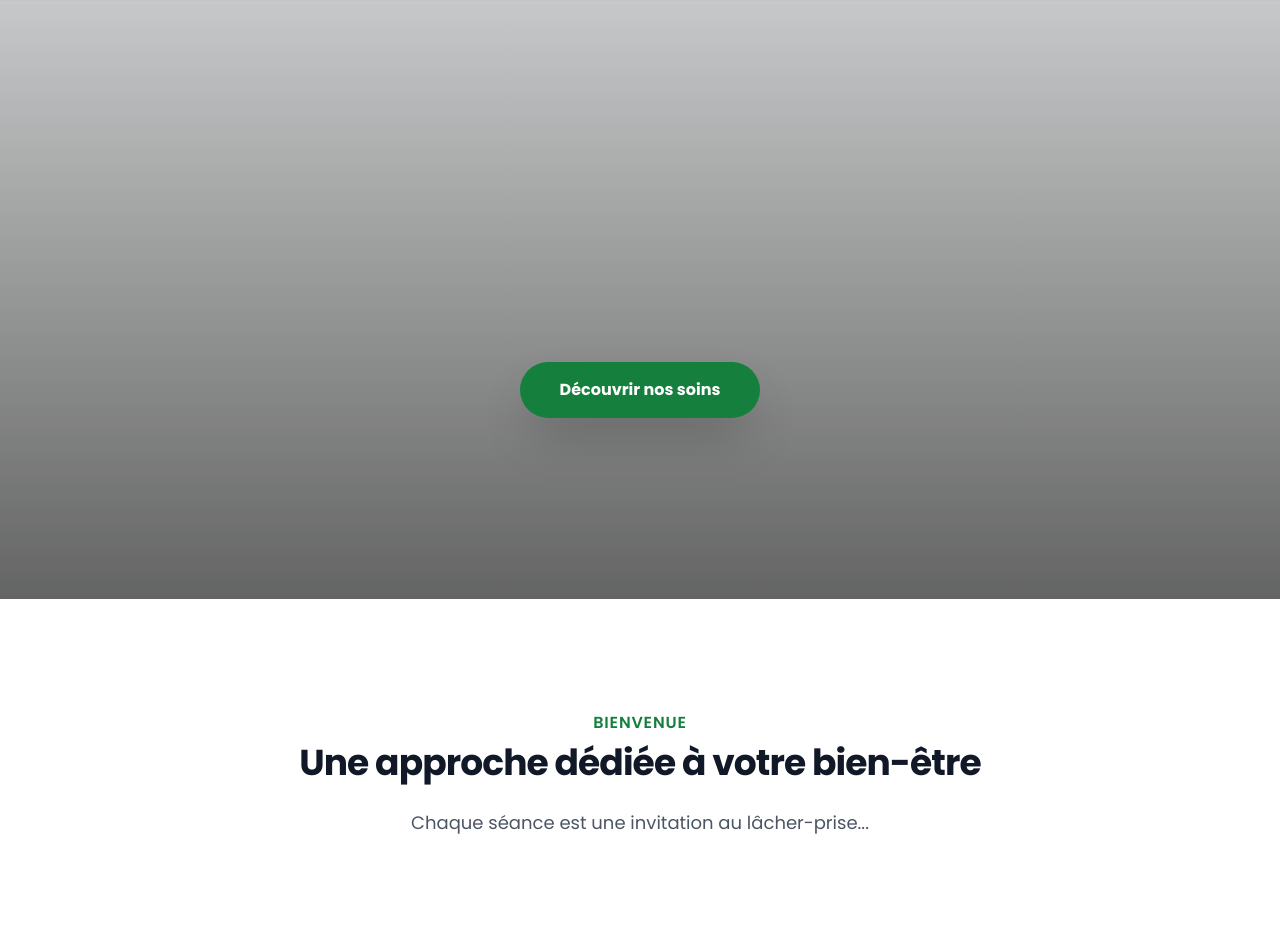
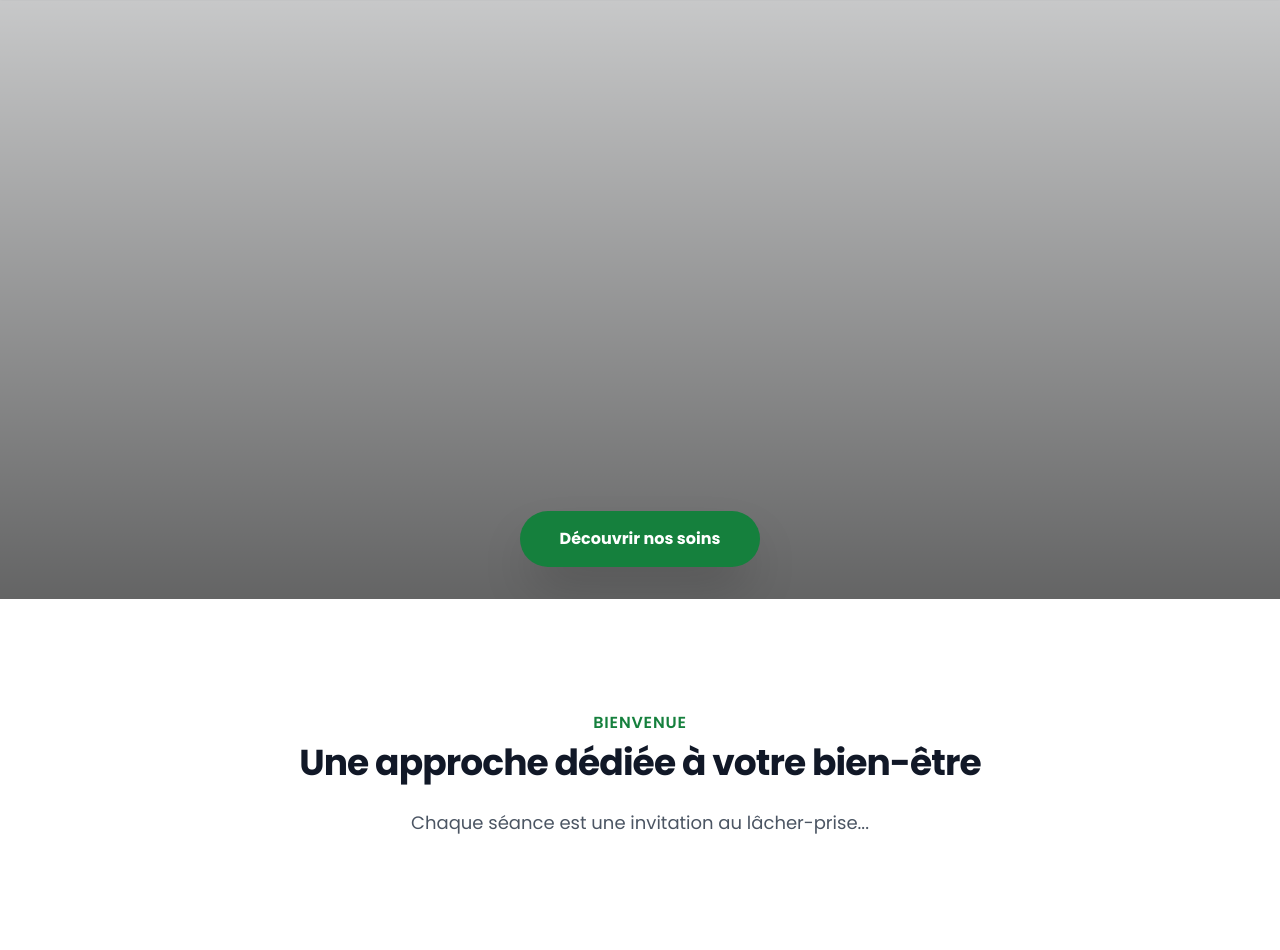
Before and after one commit to chadrackmbupiokajess/massage, a Django app: page / in a window 1280 px wide. Shown: the part 81-1031 px from the top of the page. Run offline with Django 5.2, Linux system fonts and the light colour scheme; data comes from the database, SQL or seed files in the repository; data that the repository does not hold is empty; some libraries are stand-ins or nearby versions.

Commit message:
ajout dynamiques OK

```diff
--- a/templates/main/home.html
+++ b/templates/main/home.html
@@ -52,20 +52,23 @@
     <div class="absolute inset-0 bg-gradient-to-t from-black/60 to-black/20"></div>
 
     <!-- Text and CTA -->
-    <div class="relative z-10 flex flex-col justify-center items-center h-full text-white text-center px-4">
-        <div class="relative w-full max-w-4xl flex items-center justify-center" style="min-height: 150px;">
+    <div class="relative z-10 flex flex-col justify-center items-center h-full text-white text-center px-4 py-8">
+        <!-- This div will now grow and push the button down -->
+        <div class="flex-grow flex items-center justify-center w-full max-w-4xl">
+            <div class="relative w-full" style="min-height: 150px;">
                 <template x-for="(slide, index) in slides" :key="index">
                     <div x-show="activeSlide === index"
                          x-transition:enter="transition ease-out duration-1000 delay-300"
                          x-transition:enter-start="opacity-0 transform translate-y-5"
                          x-transition:enter-end="opacity-100 transform translate-y-0"
-                     class="text-center absolute">
+                         class="text-center absolute inset-0 flex flex-col justify-center items-center">
                         <h1 class="text-4xl md:text-6xl font-extrabold leading-tight" x-text="slide.title"></h1>
                         <p class="mt-4 text-lg md:text-xl max-w-3xl mx-auto" x-text="slide.subtitle"></p>
                     </div>
                 </template>
             </div>
-        <a href="{% url 'services' %}" class="mt-8 bg-green-700 text-white font-bold py-4 px-10 rounded-full hover:bg-green-800 transition-all duration-300 transform hover:scale-105 shadow-2xl hover:shadow-green-900/50">
+        </div>
+        <a href="{% url 'services' %}" class="bg-green-700 text-white font-bold py-4 px-10 rounded-full hover:bg-green-800 transition-all duration-300 transform hover:scale-105 shadow-2xl hover:shadow-green-900/50">
             Découvrir nos soins
         </a>
     </div>
```
Lines whose indentation alone changed are shown as unchanged.
